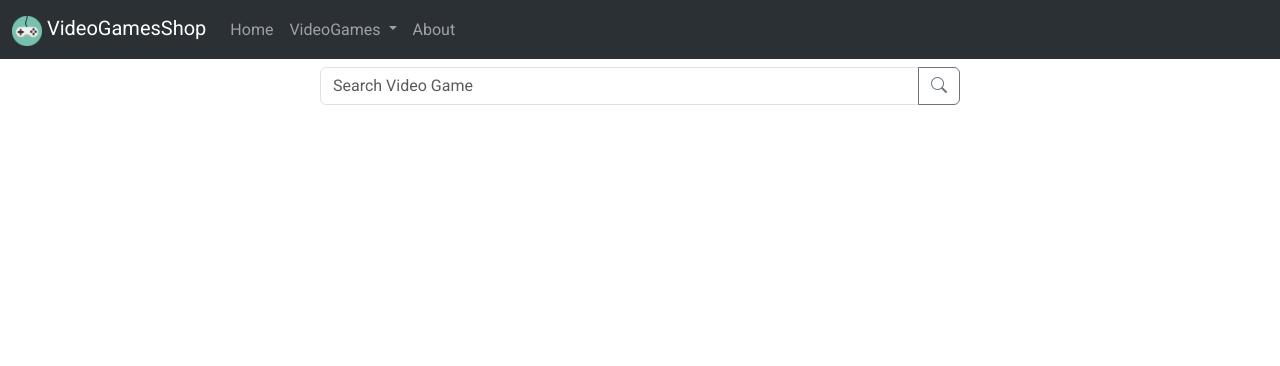
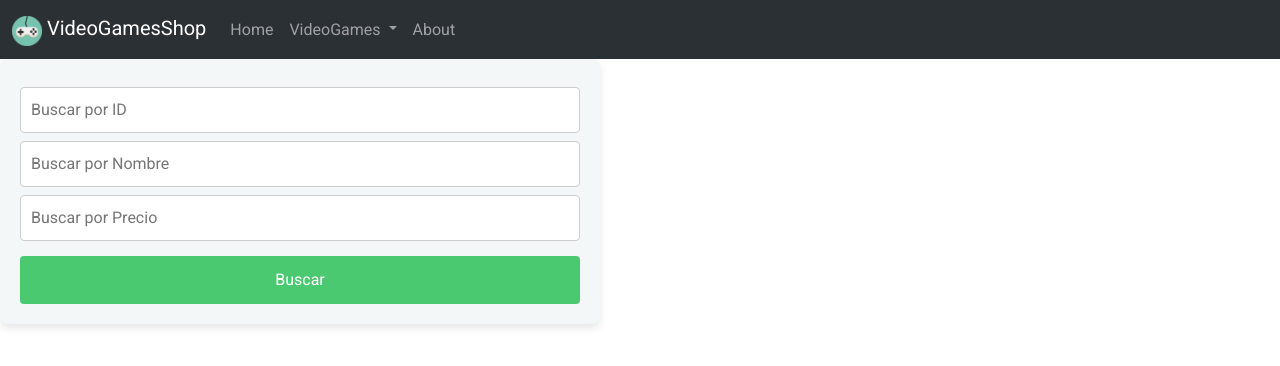
Before and after one commit to Konan03/Cliente_VideoJuego, an Angular app: page / in a window 1280 px wide. Shown: the top 366 px of the page. Built offline with nearby package versions, Linux system fonts and the light colour scheme.

Commit message:
fix search

```diff
--- a/src/app/components/home/home.component.css
+++ b/src/app/components/home/home.component.css
@@ -0,0 +1,90 @@
+@import url('https://fonts.googleapis.com/css?family=Nunito:400,500,700,300,100');
+
+/* Layout base */
+.container {
+  display: flex;
+  flex-direction: column;
+  align-items: center;
+  width: 100%;
+  max-width: 800px;
+  margin: 0 auto;
+  padding: 20px;
+  font-family: 'Nunito', sans-serif;
+}
+
+/* Estilo de los formularios */
+form {
+  width: 100%;
+  max-width: 600px;
+  background: #f4f7f8;
+  padding: 20px;
+  border-radius: 8px;
+  box-shadow: 0 4px 8px rgba(0, 0, 0, 0.1);
+  margin-bottom: 20px;
+}
+
+input[type="text"], input[type="number"], select {
+  width: 100%;
+  padding: 10px;
+  border: 1px solid #ccc;
+  border-radius: 4px;
+  margin-top: 8px;
+}
+
+.buttonform {
+  width: 100%;
+  padding: 12px;
+  background-color: #4bc970;
+  color: white;
+  border: none;
+  border-radius: 4px;
+  cursor: pointer;
+  font-size: 16px;
+  text-align: center;
+  margin-top: 15px;
+}
+
+.buttonform:hover {
+  background-color: #369456;
+}
+
+/* Estilos para la tabla */
+.table-fill {
+  width: 100%;
+  background: white;
+  border-collapse: collapse;
+  box-shadow: 0 4px 8px rgba(0, 0, 0, 0.1);
+  text-align: left;
+  margin-top: 10px;
+}
+
+th, td {
+  padding: 12px;
+  border-bottom: 1px solid #ddd;
+}
+
+th {
+  background-color: #4bc970;
+  color: white;
+  font-weight: bold;
+}
+
+tr:nth-child(even) {
+  background-color: #f2f2f2;
+}
+
+tr:hover {
+  background-color: #ddd;
+}
+
+/* Responsive adjustments */
+@media (max-width: 768px) {
+  .table-fill, form {
+    width: 100%;
+    box-shadow: none;
+  }
+
+  .container {
+    padding: 10px;
+  }
+}
--- a/src/app/components/home/home.component.html
+++ b/src/app/components/home/home.component.html
@@ -1 +1,31 @@
-<app-search></app-search>
+<div class="search-form">
+    <form [formGroup]="searchForm" (ngSubmit)="buscarVideojuego()">
+      <input type="text" formControlName="id" placeholder="Buscar por ID" aria-label="Buscar por ID">
+      <input type="text" formControlName="nombre" placeholder="Buscar por Nombre" aria-label="Buscar por Nombre">
+      <input type="text" formControlName="precio" placeholder="Buscar por Precio" aria-label="Buscar por Precio">
+      <button type="submit" class="buttonform">Buscar</button>
+    </form>
+  </div>
+
+  <div *ngIf="juegosEncontrados.length > 0" class="table-fill">
+    <table>
+      <thead>
+        <tr>
+          <th class="text-center">ID</th>
+          <th class="text-center">Nombre</th>
+          <th class="text-center">Precio</th>
+          <th class="text-center">Multijugador</th>
+          <th class="text-center">Fecha de Lanzamiento</th>
+        </tr>
+      </thead>
+      <tbody>
+        <tr *ngFor="let juego of juegosEncontrados">
+          <td class="text-center">{{ juego.id }}</td>
+          <td class="text-center">{{ juego.nombre }}</td>
+          <td class="text-center">{{ juego.precio }}</td>
+          <td class="text-center">{{ juego.multijugador ? 'Sí' : 'No' }}</td>
+          <td class="text-center">{{ juego.fechaLanzamiento | date: 'mediumDate' }}</td>
+        </tr>
+      </tbody>
+    </table>
+  </div>
--- a/src/app/components/home/home.component.ts
+++ b/src/app/components/home/home.component.ts
@@ -1,10 +1,48 @@
-import { Component } from '@angular/core';
+import { Component, OnInit, EventEmitter, Output } from '@angular/core';
+import { FormGroup, FormControl } from '@angular/forms';
+import { VideojuegoModel } from '../../model/videojuego.model';
+import { ServicioVideoJuegoService } from '../../service/servicio-video-juego.service';
+import { Observable } from 'rxjs';
 
 @Component({
   selector: 'app-home',
   templateUrl: './home.component.html',
-  styleUrl: './home.component.css'
+  styleUrls: ['./home.component.css']
 })
-export class HomeComponent {
+export class HomeComponent implements OnInit {
+  juegosEncontrados: VideojuegoModel[] = [];
+  searchForm: FormGroup = new FormGroup({
+    id: new FormControl(''),
+    nombre: new FormControl(''),
+    precio: new FormControl('')
+  });
 
+  @Output() juegosEncontradosEvent = new EventEmitter<VideojuegoModel[]>();
+
+  constructor(private servicioJuego: ServicioVideoJuegoService) {}
+
+  ngOnInit(): void {}
+
+  buscarVideojuego() {
+    const id = this.searchForm.get('id')?.value;
+    const nombre = this.searchForm.get('nombre')?.value;
+    const precio = this.searchForm.get('precio')?.value;
+    const busqueda = id || nombre || precio; // Asegurar que al menos uno está lleno
+
+    if (busqueda) {
+      this.servicioJuego.buscarJuego(busqueda).subscribe({
+        next: (juego: VideojuegoModel) => {
+          this.juegosEncontrados = [juego]; // Asumiendo que retorna un solo juego
+          this.juegosEncontradosEvent.emit(this.juegosEncontrados);
+        },
+        error: (error: any) => {
+          console.error('Error al buscar juegos', error);
+          this.juegosEncontradosEvent.emit([]);
+        }
+      });
+    } else {
+      console.log('Por favor ingrese al menos un criterio de búsqueda.');
+      this.juegosEncontradosEvent.emit([]);
+    }
+  }
 }
```
